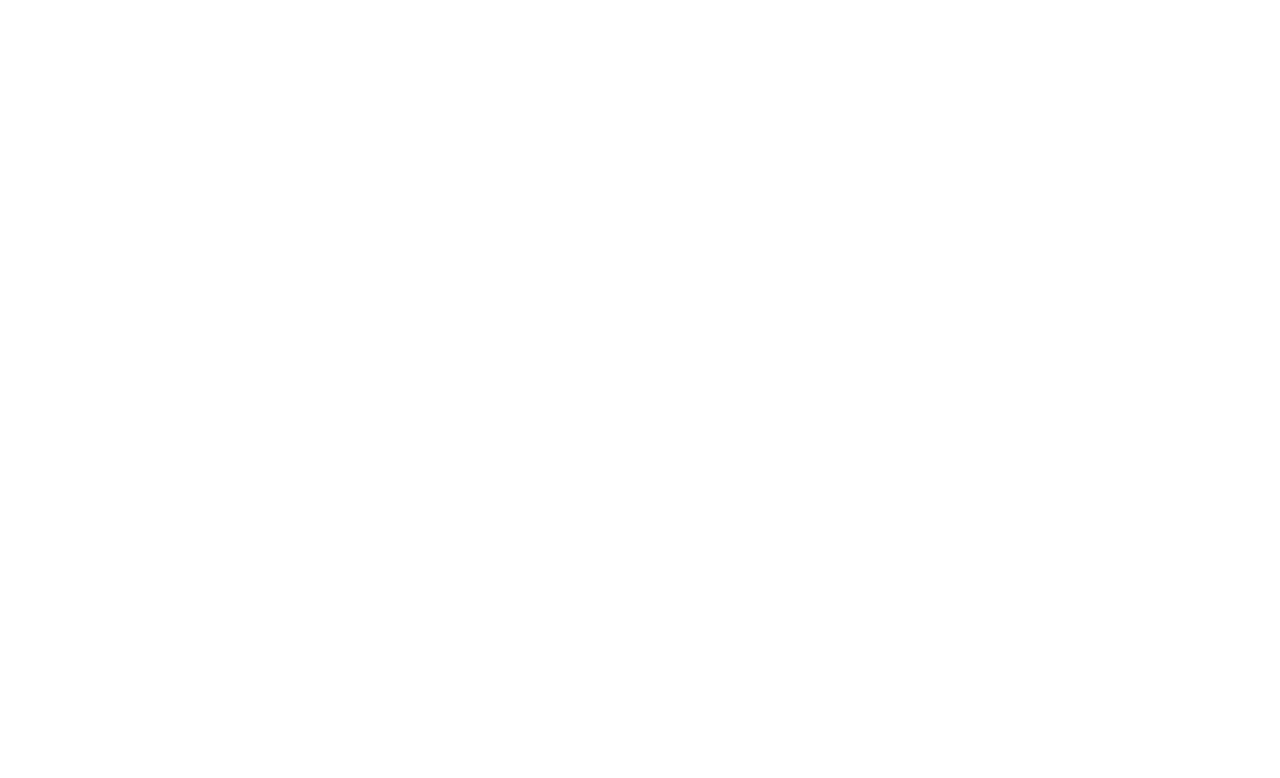
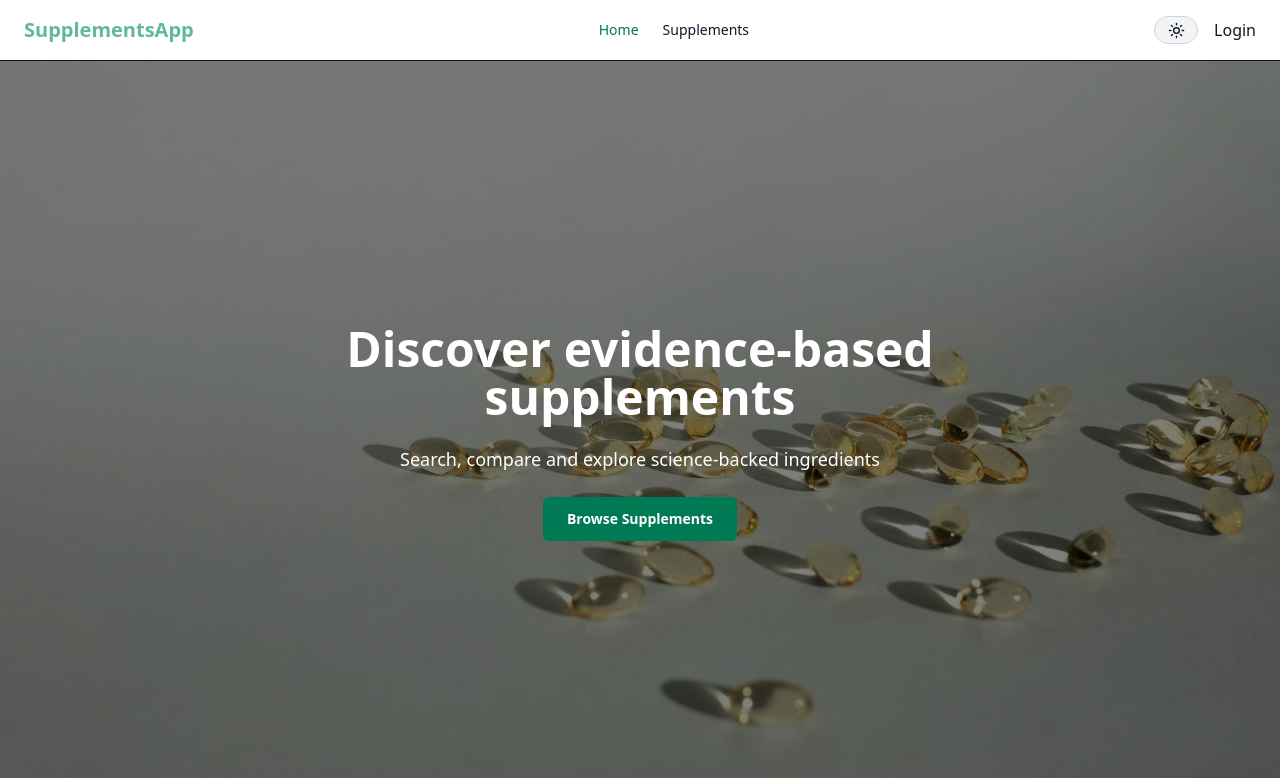
Before and after one commit to artem-yaremchuk/supplements-app, a React (Vite) app: page / in a window 1280 px wide. Shown: the top 778 px of the page. Built offline with nearby package versions, Linux system fonts and the light colour scheme.

Commit message:
chore: add Vercel deploy setup

```diff
--- a/package.json
+++ b/package.json
@@ -7,6 +7,7 @@
     "test": "echo \"No tests yet\" && exit 0",
     "dev": "vite",
     "build": "tsc -b && vite build",
+    "build:github": "tsc -b && vite build --mode github",
     "lint": "eslint .",
     "preview": "vite preview",
     "format": "prettier . --write",
--- a/src/main.tsx
+++ b/src/main.tsx
@@ -9,12 +9,14 @@
 import App from './App.tsx';
 import './index.css';
 
+const basename = import.meta.env.VITE_BASE_PATH;
+
 createRoot(document.getElementById('root')!).render(
   <StrictMode>
     <Provider store={store}>
       <ThemeProvider>
         <PersistGate loading={<Loader />} persistor={persistor}>
-          <BrowserRouter basename="/supplements-app/">
+          <BrowserRouter basename={basename}>
             <App />
           </BrowserRouter>
         </PersistGate>
--- a/vite.config.ts
+++ b/vite.config.ts
@@ -6,7 +6,6 @@
 // https://vitejs.dev/config/
 export default defineConfig({
   plugins: [react(), tailwindcss()],
-  base: '/supplements-app/',
   resolve: {
     alias: {
       '@': path.resolve(__dirname, './src'),
```
Also changed, not shown: 1 other file (tests, documents, lock files or other folders).
